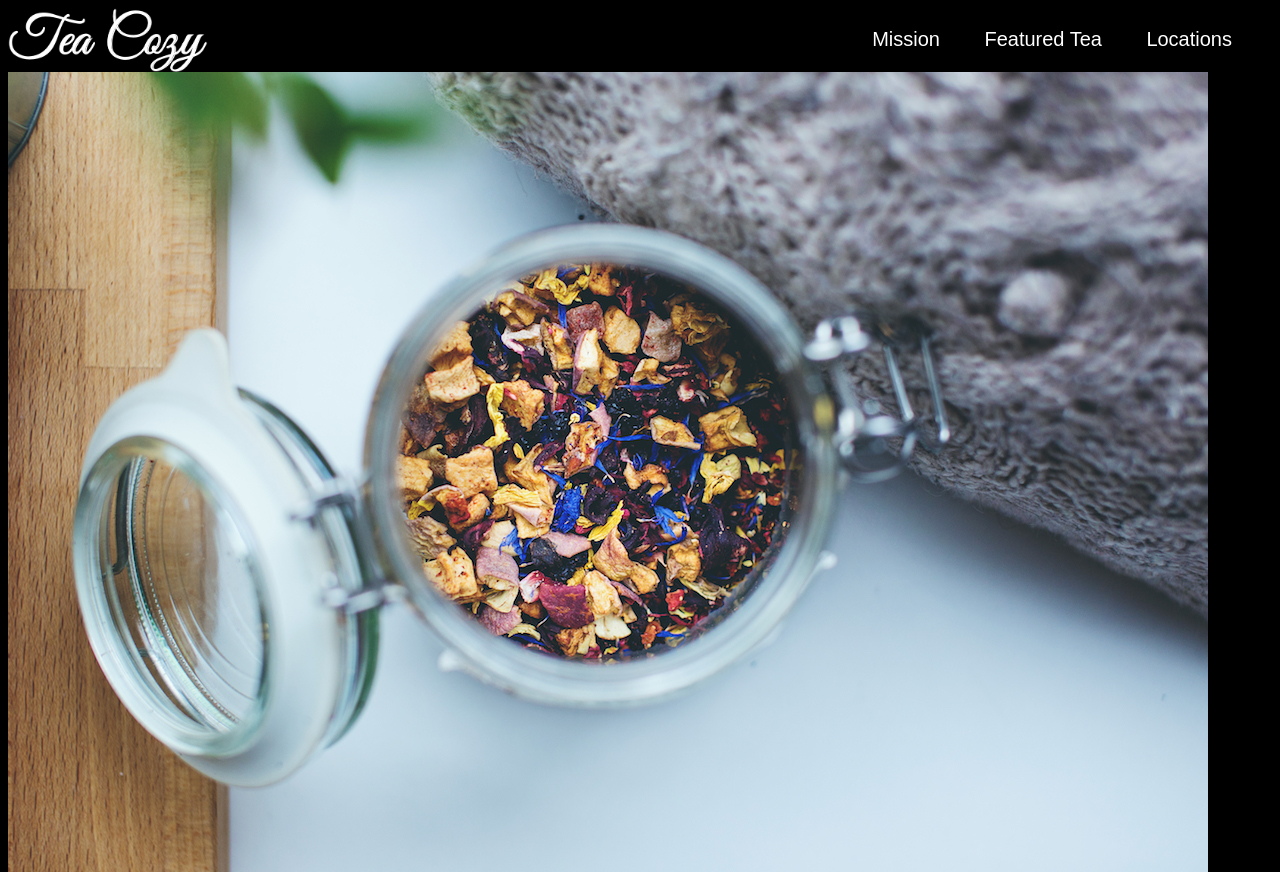
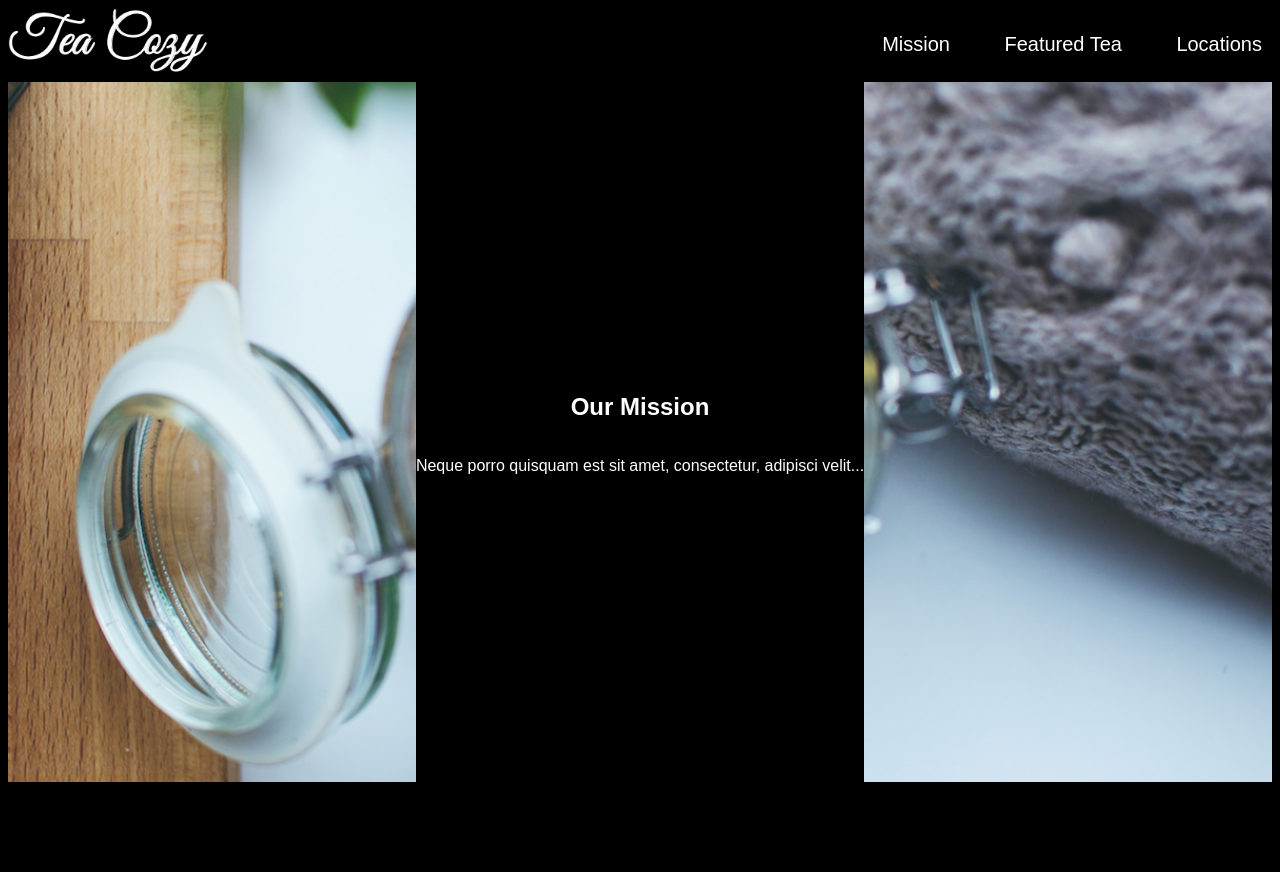
Before and after one commit to PeyHunter/Codeacademy-flexbox, a plain HTML site: page index.html in a window 1280 px wide. Shown: the top 872 px of the page. Drawn offline with Linux system fonts and the light colour scheme.

Commit message:
Working on Our Mission section

```diff
--- a/index.html
+++ b/index.html
@@ -19,9 +19,12 @@
 
     <main class="container">
       <section class="our-mission">
-        <img src="./src/img-mission-background.jpg" alt="background" />
-        <h1>Our Mission</h1>
-        <p>Neque porro quisquam est sit amet, consectetur, adipisci velit...</p>
+        <div class="mission-text">
+          <h1>Our Mission</h1>
+          <p>
+            Neque porro quisquam est sit amet, consectetur, adipisci velit...
+          </p>
+        </div>
       </section>
 
       <section class="tea-of-the-month">
--- a/styles.css
+++ b/styles.css
@@ -1,9 +1,11 @@
 body {
     background-color: black;
     font-family: Arial, Helvetica, sans-serif;
+
 }
 
 .header {
+    background-color: black;
 display: flex;
 justify-content: space-between;
 align-items: center;
@@ -11,16 +13,46 @@ align-items: center;
 
 .logo {
    width: 200px;
+   margin-bottom: 10px;;
 }
 
 .nav {
     display: inline;
     color: white;
-    margin-right: 40px;
     font-size: 20px;
 }
+.nav:not(:last-child) {
+    margin-right: 40px;
+}
 
+.nav::after {
+    content: "";
+    margin-right: 10px;
+}
 .nav:hover {
     text-decoration: underline;
     cursor: pointer;
 }
+
+.our-mission {
+    height: 700px;
+    background-image: url(./src/img-mission-background.jpg);
+    background-size: cover;
+    background-position: center;
+    width: 100%;
+    display: flex;
+    justify-content: center;
+    align-items: center;
+
+}
+
+.mission-text {
+    background-color: black;
+    color: white;
+    text-align: center;
+    display: flex;
+    flex-direction: column;
+    justify-content: center;
+    height: 100vh;
+
+}
```
Also changed, not shown: 1 other file.
